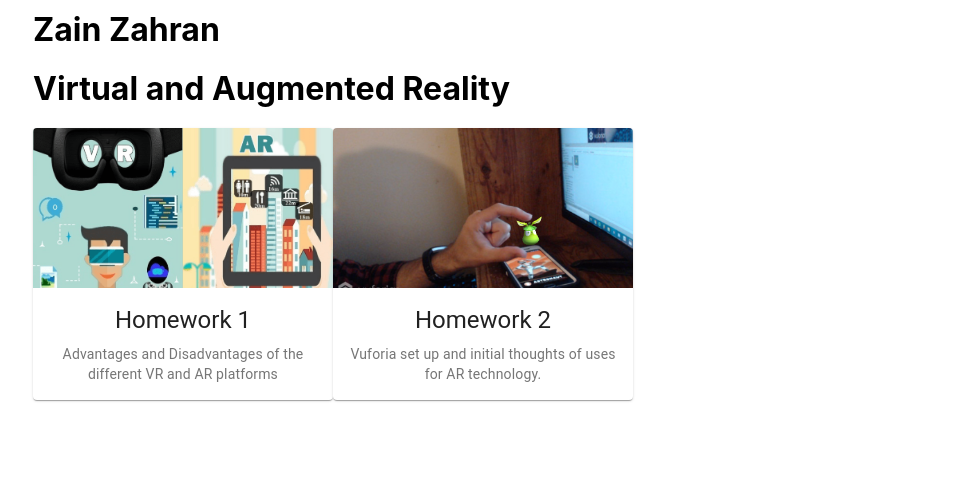
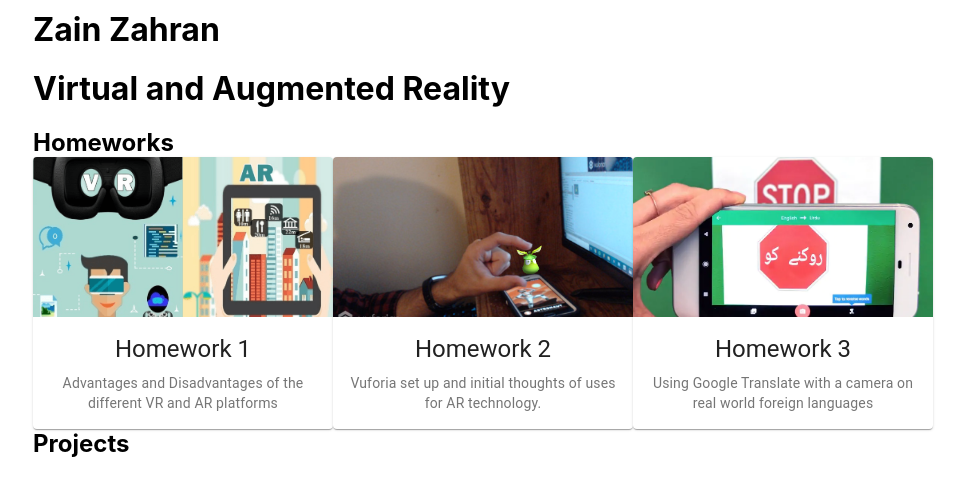
Before and after one commit to zainz23/zainzahran.tech, a React (Create React App) app in the folder zainzahran-tech/: page /CS428 in a window 1280 px wide. Shown: the top 496 px of the page, without its empty margins (137-1102 px from the left). Built offline with nearby package versions, Linux system fonts and the light colour scheme.

Commit message:
Adds new section; Adds HW3

```diff
--- a/zainzahran-tech/src/components/CS428/CS428.js
+++ b/zainzahran-tech/src/components/CS428/CS428.js
@@ -41,7 +41,8 @@
         this.state = {
             arr: [
                 { name: "hw1", isActive: false },
-                { name: "hw2", isActive: false }
+                { name: "hw2", isActive: false },
+                { name: "hw3", isActive: false }
             ]
         };
         this.handleClickOpen = this.handleClickOpen.bind(this);
@@ -68,6 +69,7 @@
 
                 <h1>Zain Zahran</h1>
                 <h1>Virtual and Augmented Reality</h1>
+                <h2>Homeworks</h2>
                 {
                     dataset.map((item, i) =>
                         <div style={{display: 'inline-block'}} key={i}>
@@ -127,6 +129,7 @@
                         </div>
                     )
                 }
+                <h2>Projects</h2>
                 {/* Categorize by HW, Project, etc.*/}
             </div>
 
--- a/zainzahran-tech/src/components/CS428/dataset.json
+++ b/zainzahran-tech/src/components/CS428/dataset.json
@@ -18,5 +18,15 @@
     "img": "/assets/hw2/thumbnail.png",
     "src": "https://drive.google.com/file/d/1tLPo2tiil9euhYRIqHf6V87U6KSBTVGX/preview",
     "desc": "Vuforia set up and initial thoughts of uses for AR technology."
+  },
+  {
+    "name": "Homework 3",
+    "abbrev": "HW3",
+    "week": "3",
+    "type": "hw",
+    "title": "Google Translate AR",
+    "img": "/assets/hw3/thumbnail.png",
+    "src": "https://drive.google.com/file/d/1nXggnt99mLOEwGK9GaiUO_rCXFx_PZko/preview",
+    "desc": "Using Google Translate with a camera on real world foreign languages"
   }
 ]
```
Also changed, not shown: zainzahran-tech/public/assets/hw3/thumbnail.png (added).
